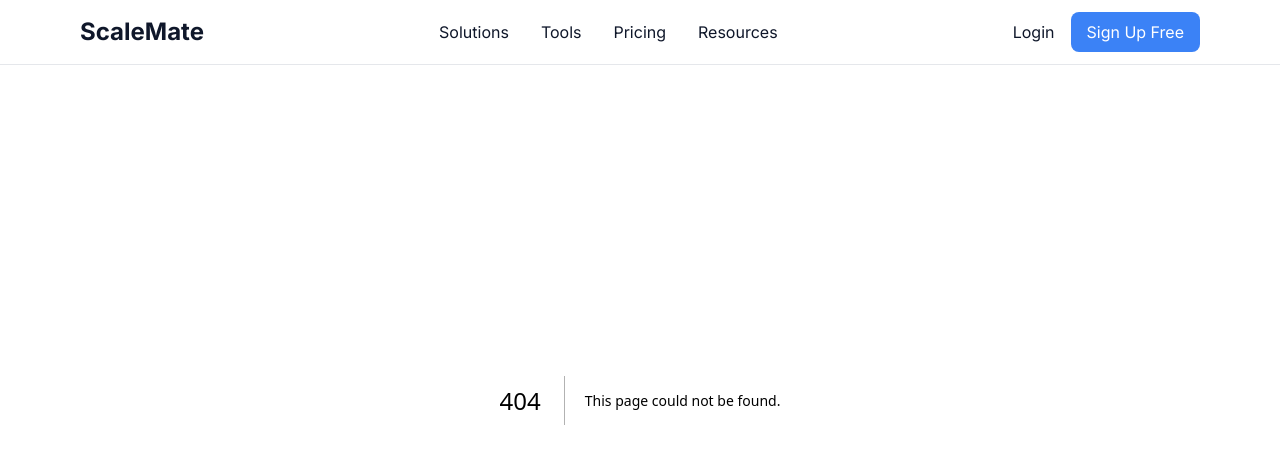
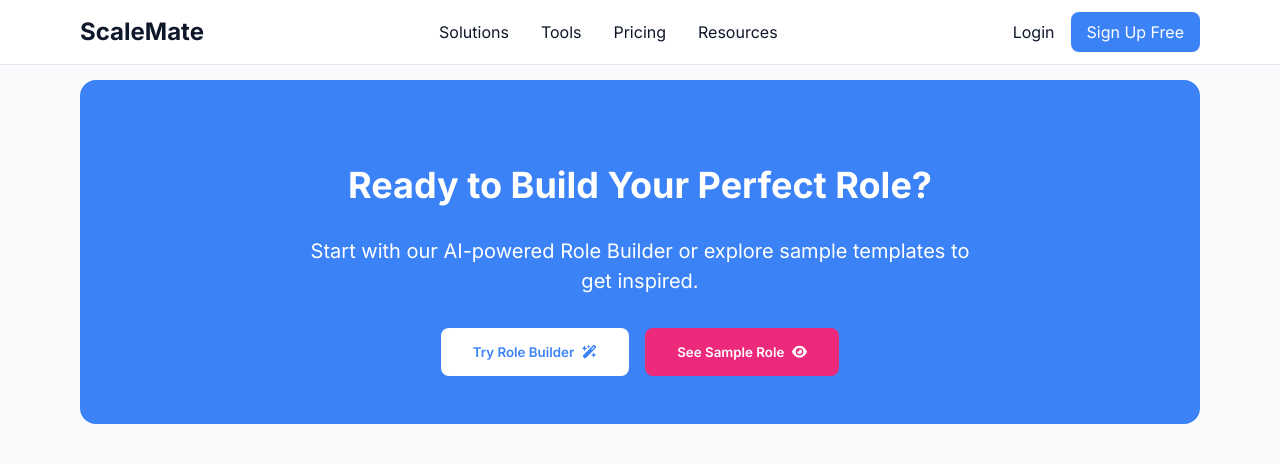
Before and after one commit to shoreagents/ScaleMate-2025, a Next.js app: page /role-builder/components/FinalCTA in a window 1280 px wide. Before the commit this address had no page. Shown: the top 464 px of the page. Built offline with nearby package versions, Linux system fonts and the light colour scheme.

Commit message:
added role-builder 100%

```diff
--- /dev/null
+++ b/src/pages/role-builder/components/FinalCTA.tsx
@@ -0,0 +1,106 @@
+import React from 'react';
+import styled from 'styled-components';
+import { FontAwesomeIcon } from '@fortawesome/react-fontawesome';
+import { faWandMagicSparkles, faEye } from '@fortawesome/free-solid-svg-icons';
+
+const Section = styled.section`
+  padding: 5rem 0;
+`;
+
+const Container = styled.div`
+  max-width: 72rem;
+  margin: 0 auto;
+  padding: 0 1rem;
+`;
+
+const CTAWrapper = styled.div`
+  background-color: #3B82F6;
+  border-radius: 1rem;
+  padding: 3rem;
+  text-align: center;
+  color: white;
+`;
+
+const Title = styled.h2`
+  font-size: 2.25rem;
+  font-weight: 700;
+  margin-bottom: 1.5rem;
+  color: white;
+`;
+
+const Description = styled.p`
+  font-size: 1.25rem;
+  margin-bottom: 2rem;
+  max-width: 42rem;
+  margin-left: auto;
+  margin-right: auto;
+  color: white;
+`;
+
+const ButtonGroup = styled.div`
+  display: flex;
+  justify-content: center;
+  gap: 1rem;
+  flex-wrap: wrap;
+`;
+
+const PrimaryButton = styled.button`
+  background-color: white;
+  color: #3B82F6;
+  padding: 1rem 2rem;
+  border-radius: 0.5rem;
+  font-weight: 600;
+  display: inline-flex;
+  align-items: center;
+  transition: background-color 0.2s;
+  border: none;
+
+  &:hover {
+    background-color: #F9FAFB;
+  }
+`;
+
+const SecondaryButton = styled.button`
+  background-color: #EC297B;
+  color: white;
+  padding: 1rem 2rem;
+  border-radius: 0.5rem;
+  font-weight: 600;
+  display: inline-flex;
+  align-items: center;
+  transition: background-color 0.2s;
+  border: none;
+
+  &:hover {
+    background-color: #D91A6B;
+  }
+`;
+
+const ButtonIcon = styled(FontAwesomeIcon)`
+  margin-left: 0.5rem;
+`;
+
+export default function FinalCTA() {
+  return (
+    <Section>
+      <Container>
+        <CTAWrapper>
+          <Title>Ready to Build Your Perfect Role?</Title>
+          <Description>
+            Start with our AI-powered Role Builder or explore sample templates to get inspired.
+          </Description>
+          <ButtonGroup>
+            <PrimaryButton>
+              Try Role Builder
+              <ButtonIcon icon={faWandMagicSparkles} />
+            </PrimaryButton>
+            <SecondaryButton>
+              See Sample Role
+              <ButtonIcon icon={faEye} />
+            </SecondaryButton>
+          </ButtonGroup>
+        </CTAWrapper>
+      </Container>
+    </Section>
+  );
+}
```
Also changed, not shown: src/pages/role-builder/index.tsx (+6 -9 lines).
